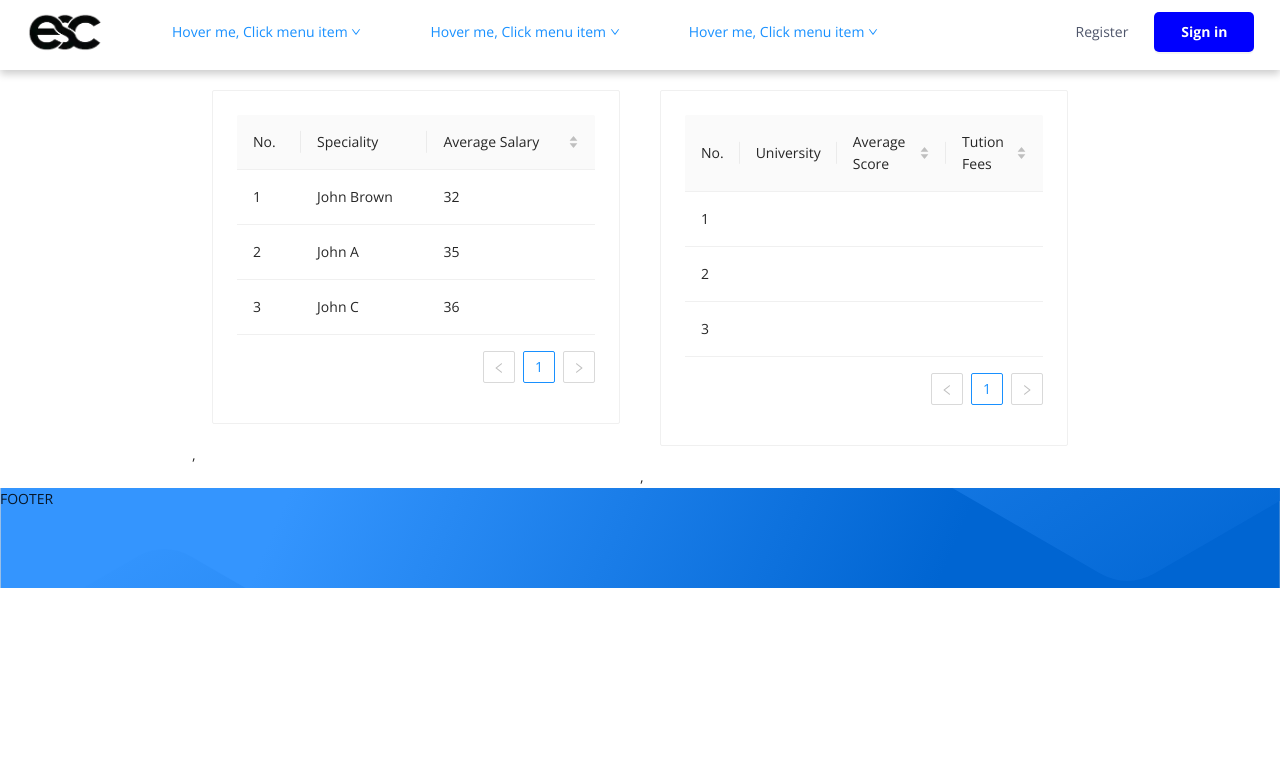
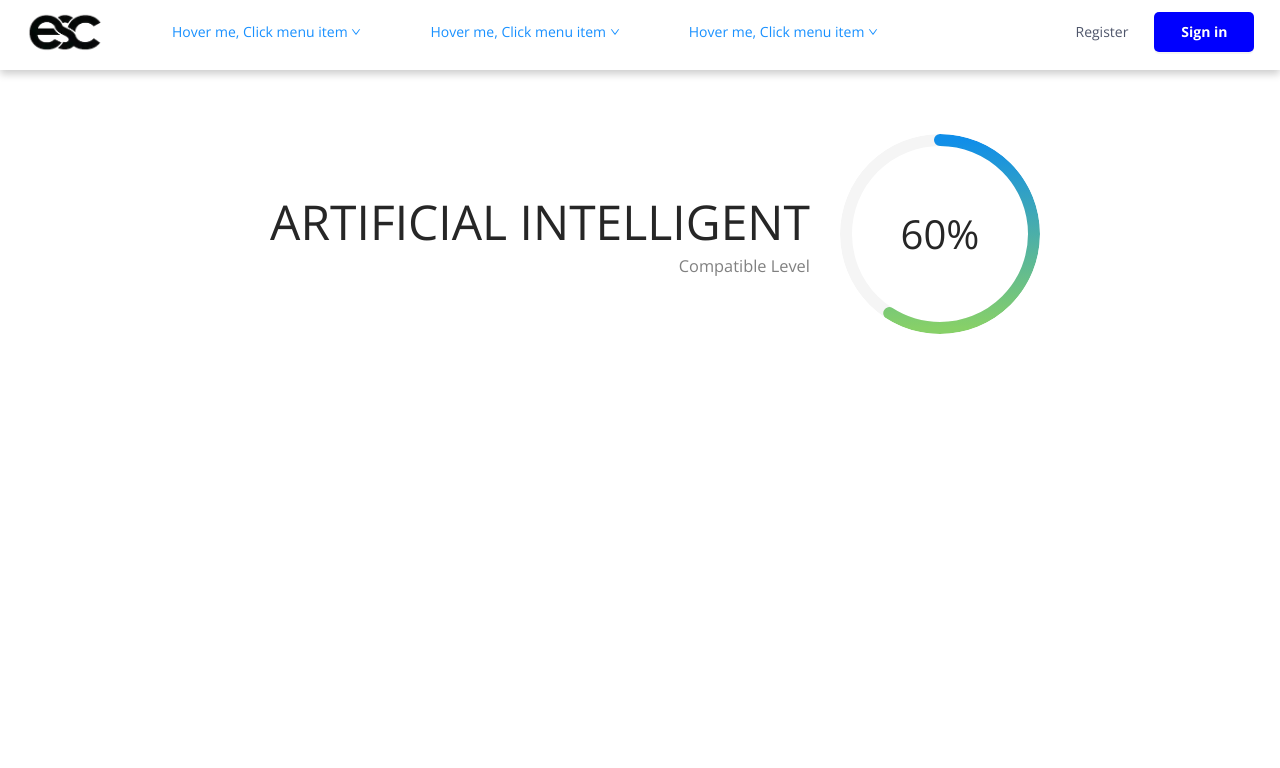
Before and after one commit to mHoang99/orientation-finder-frontend, a React (Create React App) app: page /speciality/1 in a window 1280 px wide. Shown: the top 768 px of the page. Built offline with nearby package versions, Linux system fonts and the light colour scheme.

Commit message:
update Speciality

```diff
--- a/package.json
+++ b/package.json
@@ -11,6 +11,7 @@
     "react": "^16.14.0",
     "react-dom": "^16.14.0",
     "react-facebook-login": "^4.1.1",
+    "react-player": "^2.6.2",
     "react-router-dom": "^5.2.0",
     "react-scripts": "3.4.3"
   },
--- a/src/components/Table/SalaryTable/SalaryTable.js
+++ b/src/components/Table/SalaryTable/SalaryTable.js
@@ -53,7 +53,6 @@ class SalaryTable extends React.Component {
                 <Card className={cssClasses.container}>
                     <Table columns={columns} dataSource={data} />
                 </Card>,
-
             </React.Fragment >
         )
     }
--- /dev/null
+++ b/src/container/Speciality/Speciality.css
@@ -0,0 +1,6 @@
+
+.ant-progress-inner.ant-progress-circle-gradient{
+    width: 200px !important;
+    height: 200px !important;
+    font-size: 40px !important;
+}
--- a/src/container/Speciality/Speciality.js
+++ b/src/container/Speciality/Speciality.js
@@ -1,9 +1,10 @@
 import React from 'react';
+import ReactPlayer from 'react-player'
 import SalaryTable from '../../components/Table/SalaryTable/SalaryTable';
 import FeeAndScore from '../../components/Table/FeeAndScoreTable/FeeAndScore';
-import { Col, Row } from 'antd';
+import { Col, Row, Progress, Card } from 'antd';
 import cssClasses from './Speciality.module.css'
-
+import './Speciality.css'
 
 class Speciality extends React.Component {
     state = {
@@ -15,7 +16,31 @@ class Speciality extends React.Component {
 
         return (
             <React.Fragment>
-                <Row className={cssClasses.container} justify='space-around'>
+                <div className={cssClasses.Container} >
+                    <Row justify="center">
+                        <Card style={{border: "none"}}>
+                            <Row style={{ paddingBottom: "30px" }}>
+                                <Col align="end" style={{ padding: "30px" }}>
+                                    <h1 className={cssClasses.Title}>ARTIFICIAL INTELLIGENT</h1>
+                                    <h3 className={cssClasses.Compatible}>Compatible Level</h3>
+                                </Col>
+                                <Col>
+                                    <Progress
+                                        type="circle"
+                                        strokeColor={{
+                                            '0%': '#108ee9',
+                                            '100%': '#87d068',
+                                        }}
+                                        percent={60}
+                                    />
+                                </Col>
+                            </Row>
+                        </Card>
+                    </Row>
+                    <Row justify="center">
+                        <ReactPlayer url='https://www.youtube.com/watch?v=ysz5S6PUM-U' style={{width: '100%'}}/>
+                    </Row>
+                    <Row justify='space-around'>
                         <Col span={12}>
                             <SalaryTable />
                         </Col>
@@ -23,7 +48,7 @@ class Speciality extends React.Component {
                             <FeeAndScore />
                         </Col>
                     </Row>
-
+                </div>
             </React.Fragment>
         )
     }
--- a/src/container/Speciality/Speciality.module.css
+++ b/src/container/Speciality/Speciality.module.css
@@ -1,3 +1,13 @@
-.container{
-    padding: 0 15%;
+.Container{
+    padding: 40px 15%;
 }
+
+.Title{
+    padding-Top: 30px;
+    margin-bottom: 5px;
+}
+
+.Compatible{
+    color: grey;
+    margin-right: 0px;
+}
```
Also changed, not shown: 1 other file (tests, documents, lock files or other folders). Lines whose indentation alone changed are shown as unchanged.
